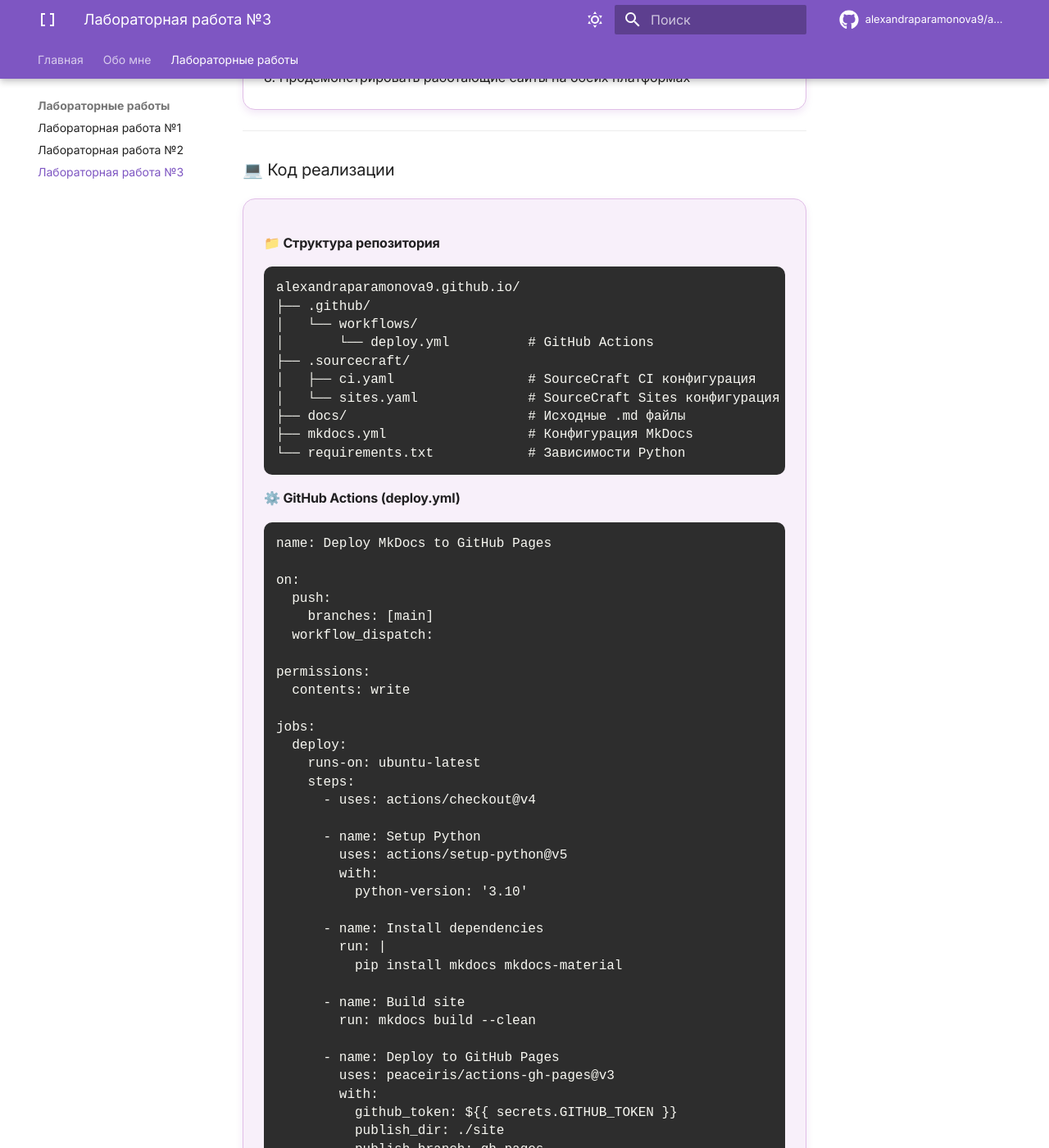
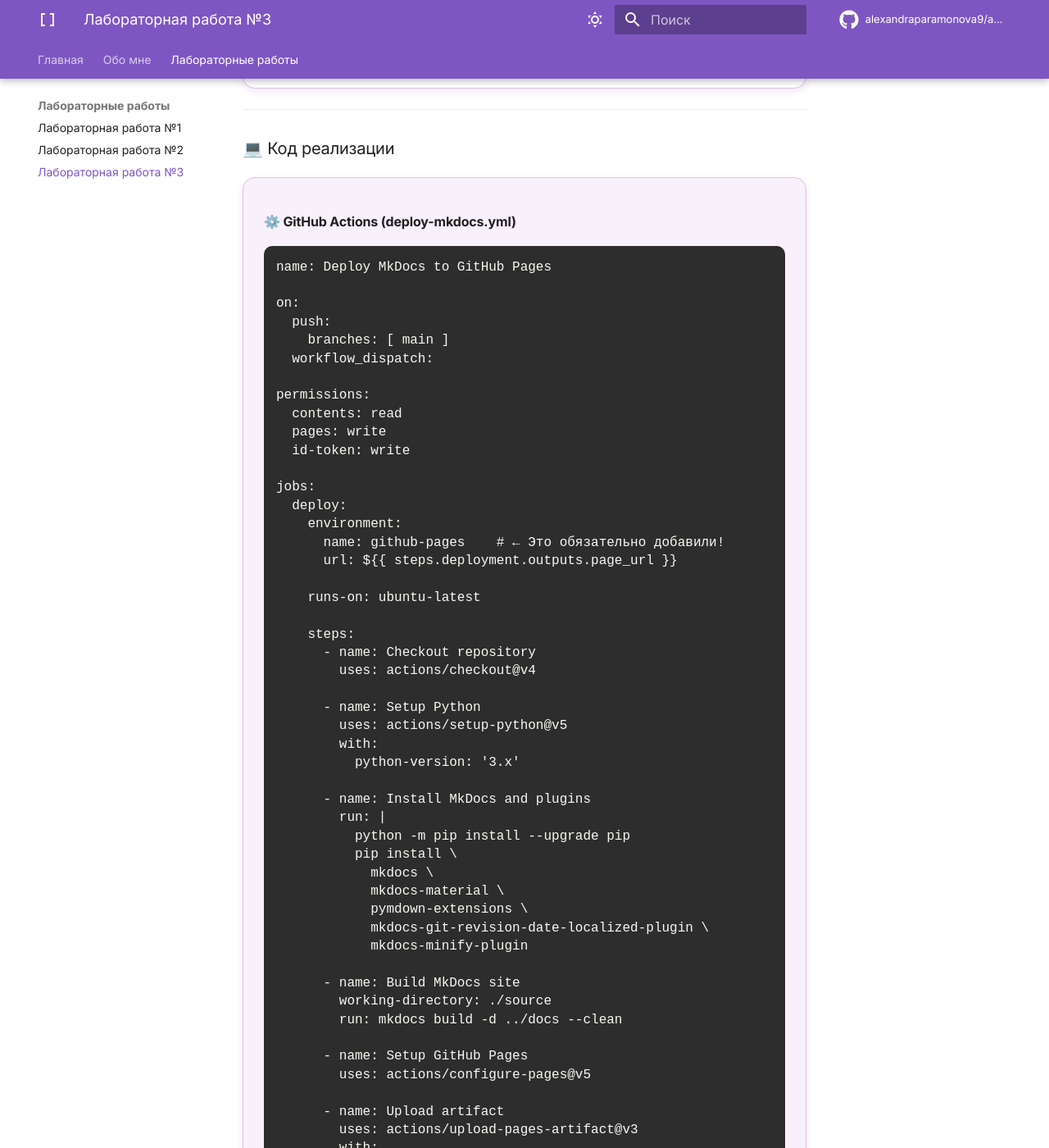
Before and after one commit to alexandraparamonova9/alexandraparamonova9.github.io, an MkDocs documentation site: the page built from source/docs/labs/lab3.md, in a window 1280 px wide and 1400 px high, scrolled down 943 px. Shown: the whole window at 82% size. Built offline with MkDocs 1.6.1 and Material for MkDocs 9.7.7, drawn with Linux system fonts in a browser that asks for light colours; comment, search, counter and statistics services are not loaded; some of the changed text lies outside the part shown.

Commit message:
Completion of 3 laboratory work

```diff
--- a/source/docs/labs/lab3.md
+++ b/source/docs/labs/lab3.md
@@ -36,92 +36,97 @@
 
 <div style="background: #f8f0fa; padding: 25px; border-radius: 15px; margin: 20px 0; border: 1px solid #e1bee7; box-shadow: 0 4px 10px rgba(123, 31, 162, 0.1);">
 
-<h4>📁 Структура репозитория</h4>
 
-<pre style="margin: 0; font-family: monospace; background: #2d2d2d; color: #f8f8f2; padding: 15px; border-radius: 10px; overflow-x: auto;">
-alexandraparamonova9.github.io/
-├── .github/
-│   └── workflows/
-│       └── deploy.yml          # GitHub Actions
-├── .sourcecraft/
-│   ├── ci.yaml                 # SourceCraft CI конфигурация
-│   └── sites.yaml              # SourceCraft Sites конфигурация
-├── docs/                       # Исходные .md файлы
-├── mkdocs.yml                  # Конфигурация MkDocs
-└── requirements.txt            # Зависимости Python
-</pre>
-
-<h4>⚙️ GitHub Actions (deploy.yml)</h4>
+<h4>⚙️ GitHub Actions (deploy-mkdocs.yml)</h4>
 
 <pre style="margin: 0; font-family: monospace; background: #2d2d2d; color: #f8f8f2; padding: 15px; border-radius: 10px; overflow-x: auto;">
 name: Deploy MkDocs to GitHub Pages
 
 on:
   push:
-    branches: [main]
+    branches: [ main ]
   workflow_dispatch:
 
 permissions:
-  contents: write
+  contents: read
+  pages: write
+  id-token: write
 
 jobs:
   deploy:
+    environment:
+      name: github-pages    # ← Это обязательно добавили!
+      url: ${{ steps.deployment.outputs.page_url }}
+
     runs-on: ubuntu-latest
+
+    steps:
+      - name: Checkout repository
+        uses: actions/checkout@v4
+
+      - name: Setup Python
+        uses: actions/setup-python@v5
+        with:
+          python-version: '3.x'
+
+      - name: Install MkDocs and plugins
+        run: |
+          python -m pip install --upgrade pip
+          pip install \
+            mkdocs \
+            mkdocs-material \
+            pymdown-extensions \
+            mkdocs-git-revision-date-localized-plugin \
+            mkdocs-minify-plugin
+
+      - name: Build MkDocs site
+        working-directory: ./source
+        run: mkdocs build -d ../docs --clean
+
+      - name: Setup GitHub Pages
+        uses: actions/configure-pages@v5
+
+      - name: Upload artifact
+        uses: actions/upload-pages-artifact@v3
+        with:
+          path: './docs'
+
+      - name: Deploy to GitHub Pages
+        id: deployment
+        uses: actions/deploy-pages@v4
+</pre>
+
+<h4>🚀 SourceCraft CI (.sourcecraft/ci.yaml)</h4>
+
+<pre style="margin: 0; font-family: monospace; background: #2d2d2d; color: #f8f8f2; padding: 15px; border-radius: 10px; overflow-x: auto;">
+on:
+  push:
+    branches: [ main ]
+
+workflows:
+  - name: Build MkDocs site for SourceCraft
     steps:
       - uses: actions/checkout@v4
 
       - name: Setup Python
         uses: actions/setup-python@v5
         with:
-          python-version: '3.10'
+          python-version: '3.x'
 
       - name: Install dependencies
-        run: |
-          pip install mkdocs mkdocs-material
+        run: pip install mkdocs mkdocs-material pymdown-extensions
 
       - name: Build site
-        run: mkdocs build --clean
-
-      - name: Deploy to GitHub Pages
-        uses: peaceiris/actions-gh-pages@v3
-        with:
-          github_token: ${{ secrets.GITHUB_TOKEN }}
-          publish_dir: ./site
-          publish_branch: gh-pages
-</pre>
-
-<h4>🚀 SourceCraft CI (.sourcecraft/ci.yaml)</h4>
-
-<pre style="margin: 0; font-family: monospace; background: #2d2d2d; color: #f8f8f2; padding: 15px; border-radius: 10px; overflow-x: auto;">
-version: 1
-jobs:
-  - name: build-site
-    steps:
-      - name: install-python
-        uses: script
-        script: |
-          apt-get update && apt-get install -y python3 python3-pip
-      - name: install-mkdocs
-        uses: script
-        script: |
-          pip3 install mkdocs mkdocs-material
-      - name: build-docs
-        uses: script
-        script: |
-          mkdocs build --clean -d site
-      - name: publish
-        uses: site-publish
-        with:
-          source: site
-          target: /
+        working-directory: ./source
+        run: mkdocs build -d ../docs
 </pre>
 
 <h4>🌐 SourceCraft Sites (.sourcecraft/sites.yaml)</h4>
 
 <pre style="margin: 0; font-family: monospace; background: #2d2d2d; color: #f8f8f2; padding: 15px; border-radius: 10px; overflow-x: auto;">
 site:
-  root: site
-  ref: release
+  root: "docs"
+  ref: "main"
 </pre>
 
 <h4>🔧 Добавление удаленного репозитория SourceCraft</h4>
```
Also changed, not shown: other parts of source/docs/labs/lab3.md (+1 -1 lines).
